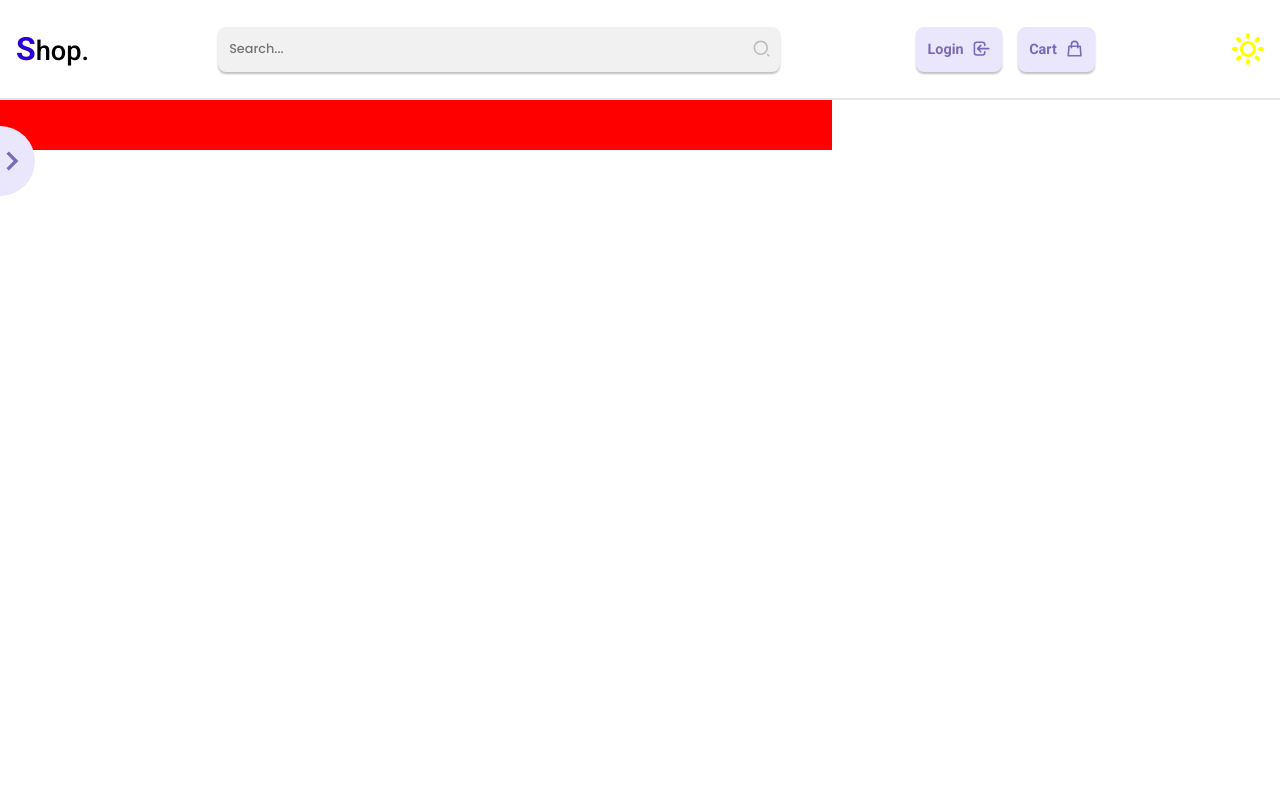
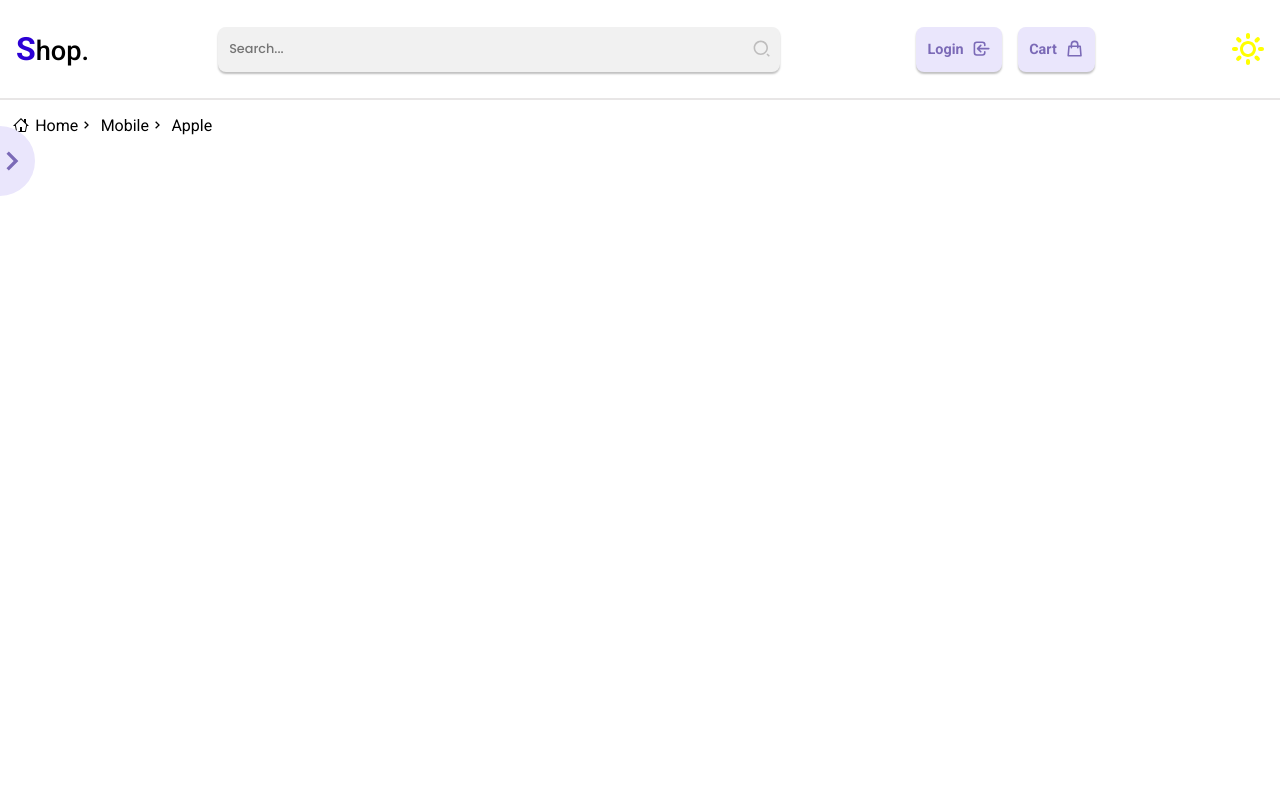
Before and after one commit to kjavedan/Ecommerce-website, a React (Create React App) app: page / in a window 1280 px wide. Shown: the top 800 px of the page. Built offline with nearby package versions, Linux system fonts and the light colour scheme.

Commit message:
working on the pageRoute component

```diff
--- a/src/assets/App.css
+++ b/src/assets/App.css
@@ -1,47 +1,9 @@
-.fast_links{
+.root{
     display: flex;
     align-items: center;
-    height: 50px;
-    padding-left: .6rem;
+    height: 100%;
+    padding-left: .8rem;
 }
-.links_container{
-    margin-left: 1rem;
-    height: 100%;
-    width: 92%;
-    overflow-x: scroll;
-    scrollbar-width: none;
-    -ms-overflow-style: none;
-    scroll-behavior: smooth;
-    display: flex;
-    align-items: center;
-
+.root span{
+    padding-left: .4rem;
 }
-.links_container::-webkit-scrollbar{
-    display: none;
-}
-
-.link_container{
-    margin-right: 2rem;
-    width: 100px;
-    height: 30px;
-    display: flex;
-    align-items: center;
-}
-.link_container span{
-    margin-left: .5rem;
-    font-weight: 600;
-    font-size: .8rem;
-}
-.link_icon{
-    width: 30px;
-    height: 100%;
-    border-radius: 4px;
-    background-color: #F1F1F1;
-    box-shadow: 1px 1px 1px rgba(0, 0, 0, 0.25);
-    display: flex;
-    align-items: center;
-    justify-content: center;
-}
-.page_route{
-    background-color: red;
-}
--- a/src/components/styles/PageRoute.js
+++ b/src/components/styles/PageRoute.js
@@ -1,10 +1,15 @@
 import React from 'react'
 import { StyledPageRoute } from './PageRoute.styled'
+import {GoHome} from 'react-icons/go'
+import '../../assets/App.css'
+import {BiChevronRight} from 'react-icons/bi'
 
 const PageRoute = () => {
   return (
     <StyledPageRoute>
-
+        <div className="root">
+        <GoHome /> <span>Home</span> <BiChevronRight /> <span>Mobile</span> <BiChevronRight /> <span>Apple</span>
+        </div>
     </StyledPageRoute>
   )
 }
--- a/src/components/styles/PageRoute.styled.js
+++ b/src/components/styles/PageRoute.styled.js
@@ -3,5 +3,4 @@ import styled from 'styled-components'
 export const StyledPageRoute = styled.div`
 width: 65%;
 height: 50px;
-background-color: red;
 `
```
